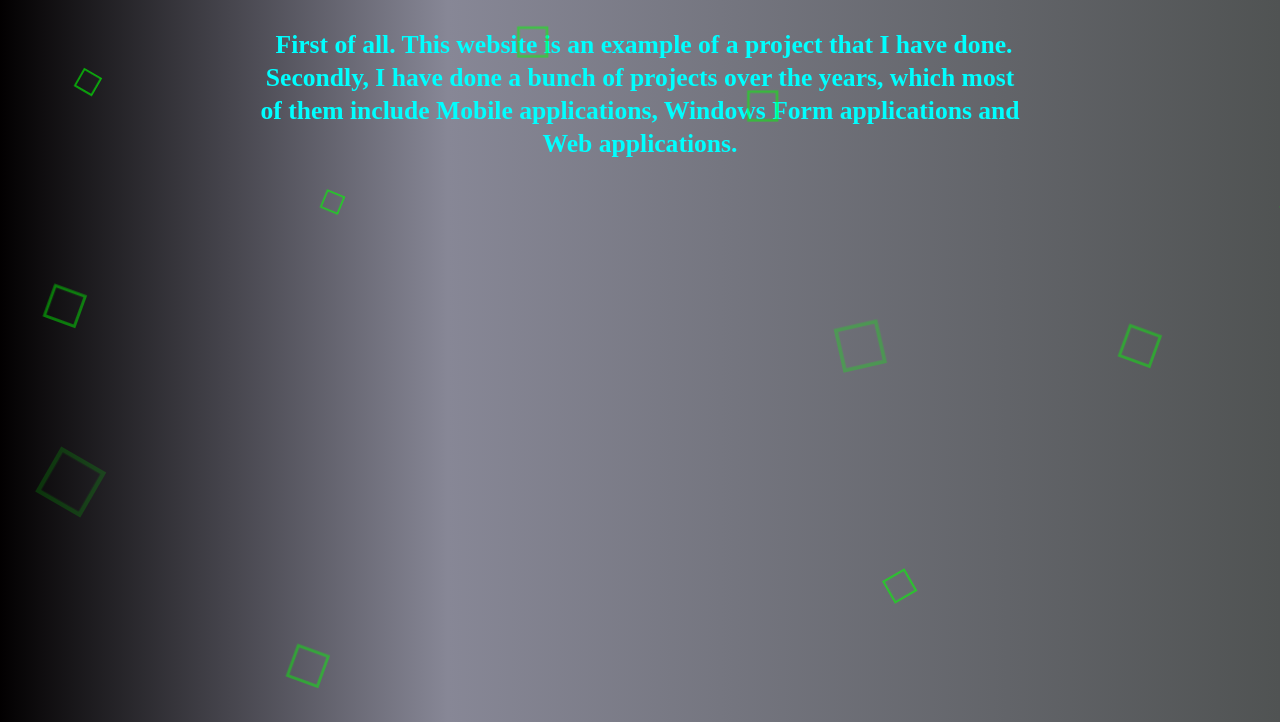
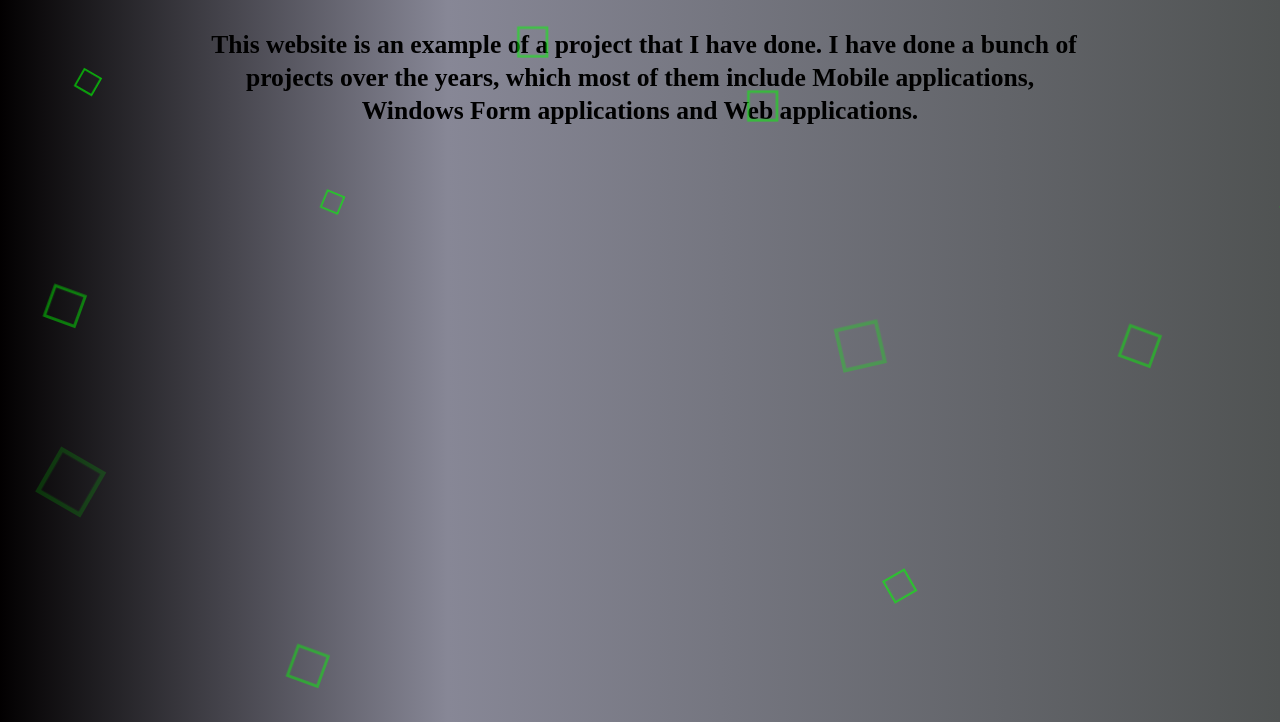
Before and after one commit to TheFlash180/CVRickusOnline, a website: page public/projects.html in a window 1280 px wide. Shown: the part 78-800 px from the top of the page. Drawn offline with Linux system fonts and the light colour scheme; no server answers.

Commit message:
Fixing bugs

```diff
--- a/public/assets/css/styles.css
+++ b/public/assets/css/styles.css
@@ -390,7 +390,7 @@ body{
 
 .container2{
   text-align: center;
-  width: 60%;
+  width: 70%;
   margin-left: auto;
   margin-right: auto;
 }
--- a/public/projects.html
+++ b/public/projects.html
@@ -44,8 +44,8 @@
 
   <p>
     <div class="container2">
-    <label style="font-size: 2vw; margin-top: 3vh; color: aqua">
-      First of all. This website is an example of a project that I have done. Secondly, I have done a bunch of projects over the years, which most of them include Mobile applications, Windows Form applications and Web applications.
+    <label style="font-size: 2vw; margin-top: 3vh; color: black">
+      This website is an example of a project that I have done. I have done a bunch of projects over the years, which most of them include Mobile applications, Windows Form applications and Web applications.
    </label>
    </div>
   </p>
--- a/template.yml
+++ b/template.yml
@@ -52,6 +52,3 @@ Resources:
             Service: [lambda.amazonaws.com]
           Action: sts:AssumeRole
       Path: /
-      ManagedPolicyArns:
-        - !Sub 'arn:${AWS::Partition}:iam::aws:policy/service-role/AWSLambdaBasicExecutionRole'
-      PermissionsBoundary: !Sub 'arn:${AWS::Partition}:iam::${AWS::AccountId}:policy/CodeStar_${ProjectId}_PermissionsBoundary'
```
